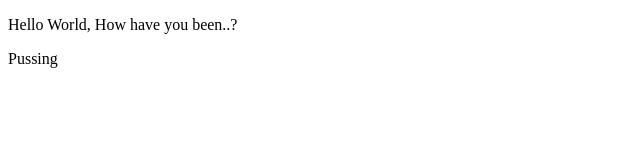
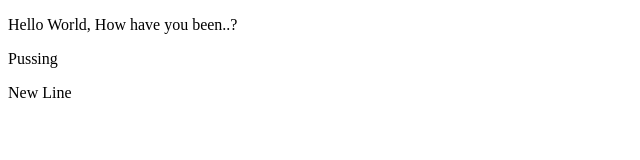
Before and after one commit to sheikh-nadif/Test_GIT_02, a plain HTML site: page index.html in a window 1280 px wide. Shown: the full height of the page, 0-640 px from the left. Drawn offline with Linux system fonts and the light colour scheme.

Commit message:
new line

```diff
--- a/index.html
+++ b/index.html
@@ -9,5 +9,6 @@
 <body>
     <p>Hello World, How have you been..?</p>
     <p>Pussing</p>
+    <p>New Line</p>
 </body>
 </html>
```
